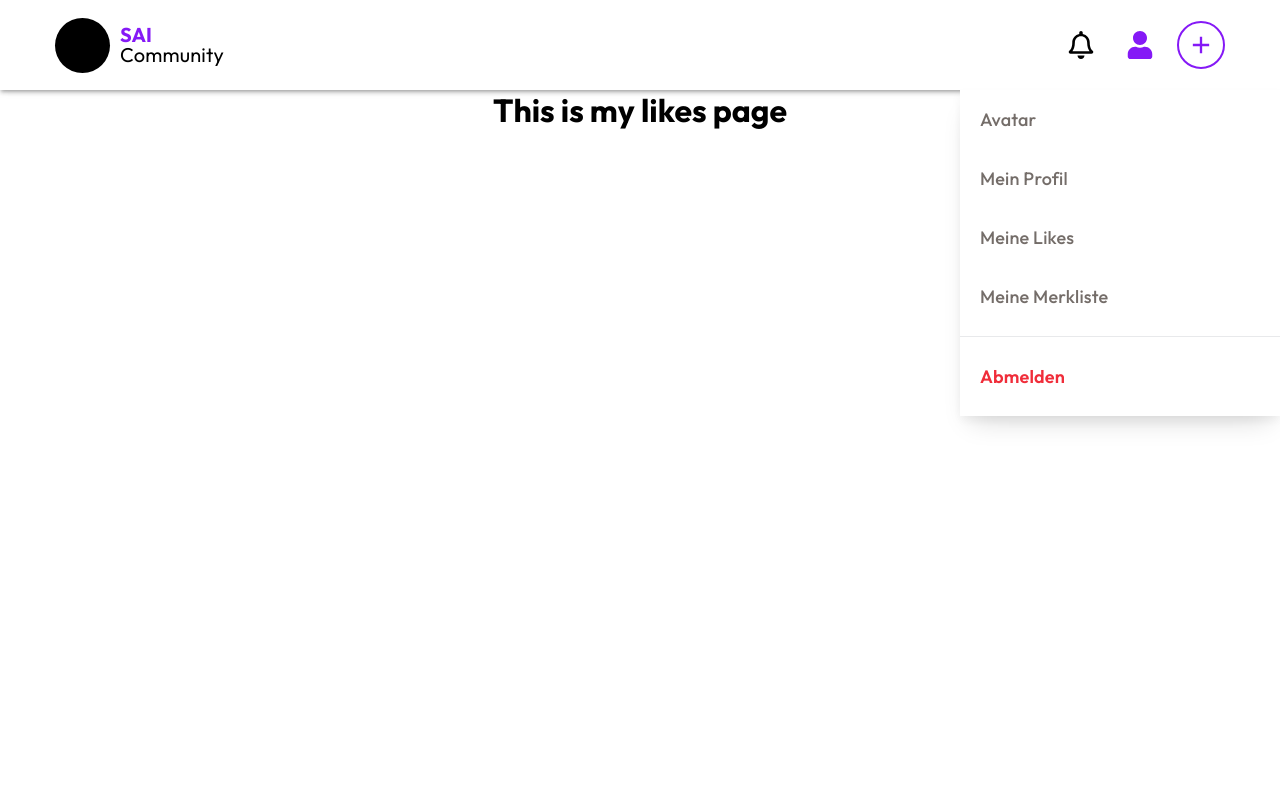
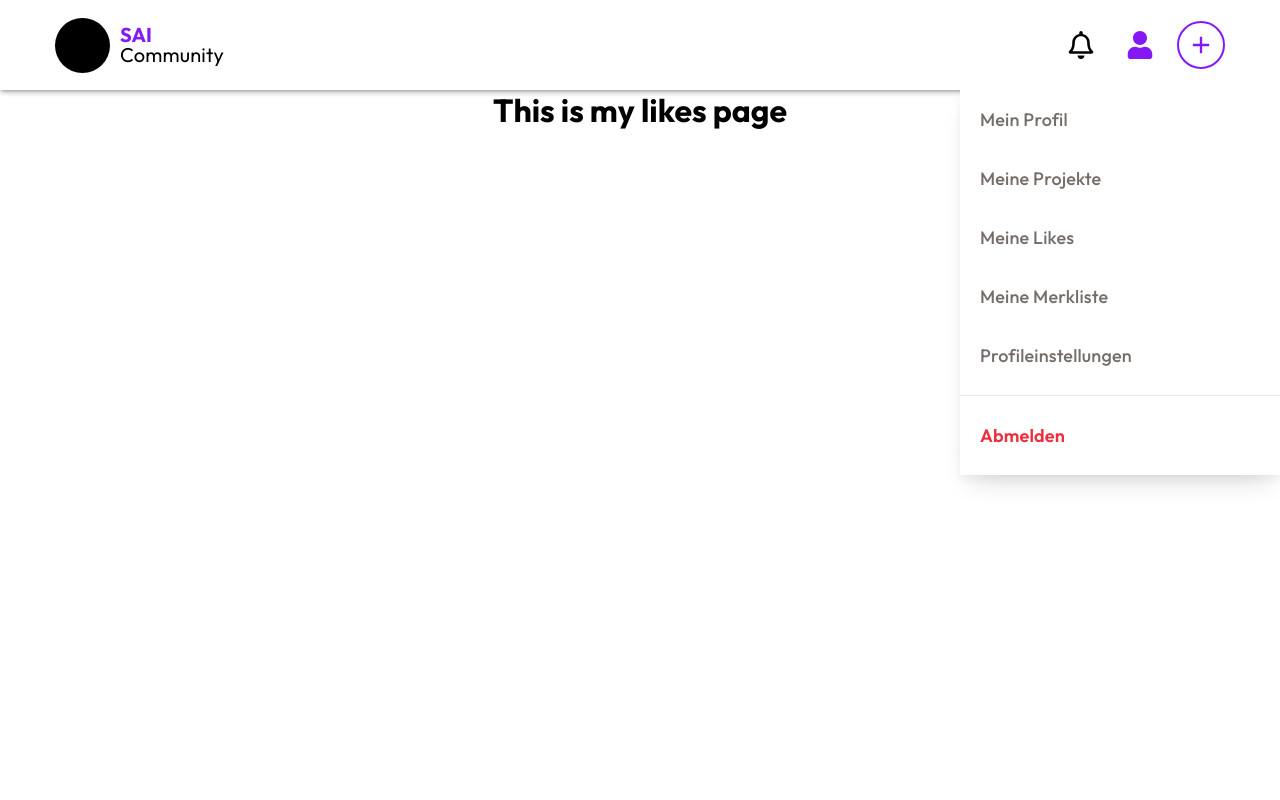
Before and after one commit to dream-lab-group/sae-community, a Next.js app: page /likes in a window 1280 px wide. Both pictures are taken after a click on the button 1140 px from the left and 45 px from the top of the page. Shown: the top 800 px of the page. Built offline with nearby package versions, Linux system fonts and the light colour scheme; what @directus/sdk would draw is missing.

Commit message:
adjsuted navigation, added translation, deleted unneeded globals

```diff
--- a/common/components/navigation-elements/custom-navbar.tsx
+++ b/common/components/navigation-elements/custom-navbar.tsx
@@ -42,29 +42,6 @@ export const CustomNavbar = ({ menuOpen, setMenuOpen }: AppBarHeaderProps) => {
           alignItems: 'flex-start',
         }}
       >
-        <ButtonBase
-          sx={{
-            background: '#fff',
-            paddingY: '1rem',
-            width: '100%',
-            cursor: 'pointer',
-            paddingX: '20px',
-            display: 'flex',
-            justifyContent: 'flex-start',
-          }}
-        >
-          <Typography
-            sx={{
-              fontWeight: 500,
-              color: '#746D69',
-              fontSize: `${
-                smBreakpointDown ? '14px' : lgBreakpointUp ? '18px' : '16px'
-              }`,
-            }}
-          >
-            Avatar
-          </Typography>
-        </ButtonBase>
         {menuOpen &&
           Globals.mobileMenuProfileElements.map((navElement) => (
             <CustomNavButton
--- a/common/translations/de.json
+++ b/common/translations/de.json
@@ -70,11 +70,12 @@
   "navigation": {
     "blog": "Blog",
     "jobboard": "Job Board",
-    "marketplace": "Marktplatz",
+    "projects": "Meine Projekte",
     "uploadproject": "Projektupload",
     "profile": "Mein Profil",
     "likes": "Meine Likes",
-    "collections": "Meine Merkliste"
+    "collections": "Meine Merkliste",
+    "profileSettings": "Profileinstellungen"
   },
   "pageNavigation": {
     "film": "Film",
--- a/common/utils/utils.ts
+++ b/common/utils/utils.ts
@@ -37,17 +37,12 @@ export class Globals {
     'contentcreation',
   ];
 
-  public static readonly mobileMenuElements = [
-    'blog',
-    'jobboard',
-    'marketplace',
-    'uploadproject',
-  ];
-
   public static readonly mobileMenuProfileElements = [
     'profile',
+    'projects',
     'likes',
     'collections',
+    'profileSettings'
   ];
 
   public static readonly pageNavigationElements = [
```
